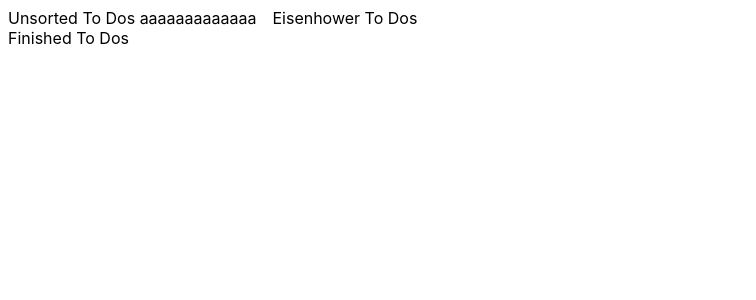
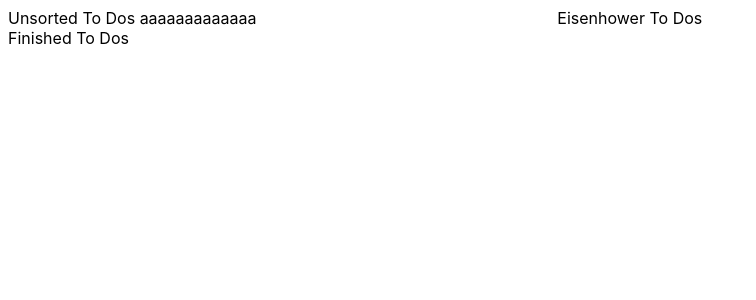
Before and after one commit to S-Rad/todosreact, a React (Create React App) app: page / in a window 1280 px wide. Shown: the top 300 px of the page, without its empty margins (0-756 px from the left). Built offline with nearby package versions, Linux system fonts and the light colour scheme.

Commit message:
added styles, resort boxes with screen width

```diff
--- a/src/App.js
+++ b/src/App.js
@@ -1,17 +1,30 @@
 import React from "react";
-import { Box } from "@material-ui/core";
+import { Box, makeStyles } from "@material-ui/core";
 import "./App.css";
 
-function App() {
+const useStyles = makeStyles((theme) => ({
+  root: {
+    [theme.breakpoints.down("sm")]: {
+      flexDirection: "column",
+    },
+    [theme.breakpoints.up("md")]: {
+      flexDirection: "row",
+    },
+  },
+}));
+
+const App = () => {
+  //styles nach oben ziehen
+  const classes = useStyles();
   return (
-    <Box display="flex" m={1}>
-      <Box mr={2}>
+    <Box className={classes.root} display="flex" m={1}>
+      <Box mr={2} flexGrow={1}>
         <Box>Unsorted To Dos aaaaaaaaaaaaa</Box>
         <Box>Finished To Dos</Box>
       </Box>
-      <Box>Eisenhower To Dos</Box>
+      <Box flexGrow={2}>Eisenhower To Dos</Box>
     </Box>
   );
-}
+};
 
 export default App;
--- a/src/index.js
+++ b/src/index.js
@@ -1,18 +1,21 @@
-import React from 'react';
-import ReactDOM from 'react-dom';
-import './index.css';
-import App from './App';
-import store from './app/store';
-import { Provider } from 'react-redux';
-import * as serviceWorker from './serviceWorker';
+import React from "react";
+import ReactDOM from "react-dom";
+import "./index.css";
+import App from "./App";
+import store from "./app/store";
+import { Provider } from "react-redux";
+import * as serviceWorker from "./serviceWorker";
+import { ThemeProvider, createMuiTheme } from "@material-ui/core";
 
 ReactDOM.render(
   <React.StrictMode>
     <Provider store={store}>
-      <App />
+      <ThemeProvider theme={createMuiTheme()}>
+        <App />
+      </ThemeProvider>
     </Provider>
   </React.StrictMode>,
-  document.getElementById('root')
+  document.getElementById("root")
 );
 
 // If you want your app to work offline and load faster, you can change
```
